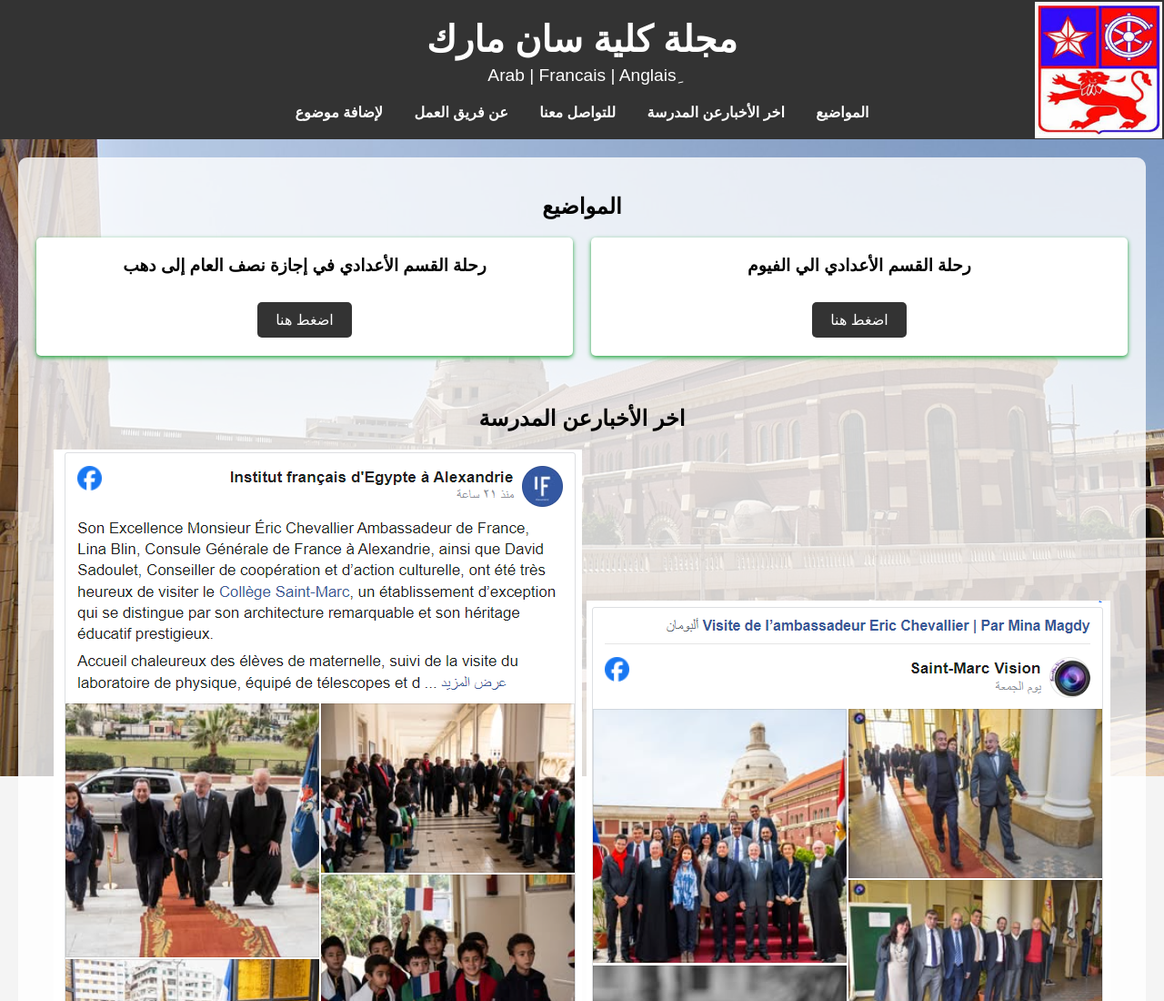
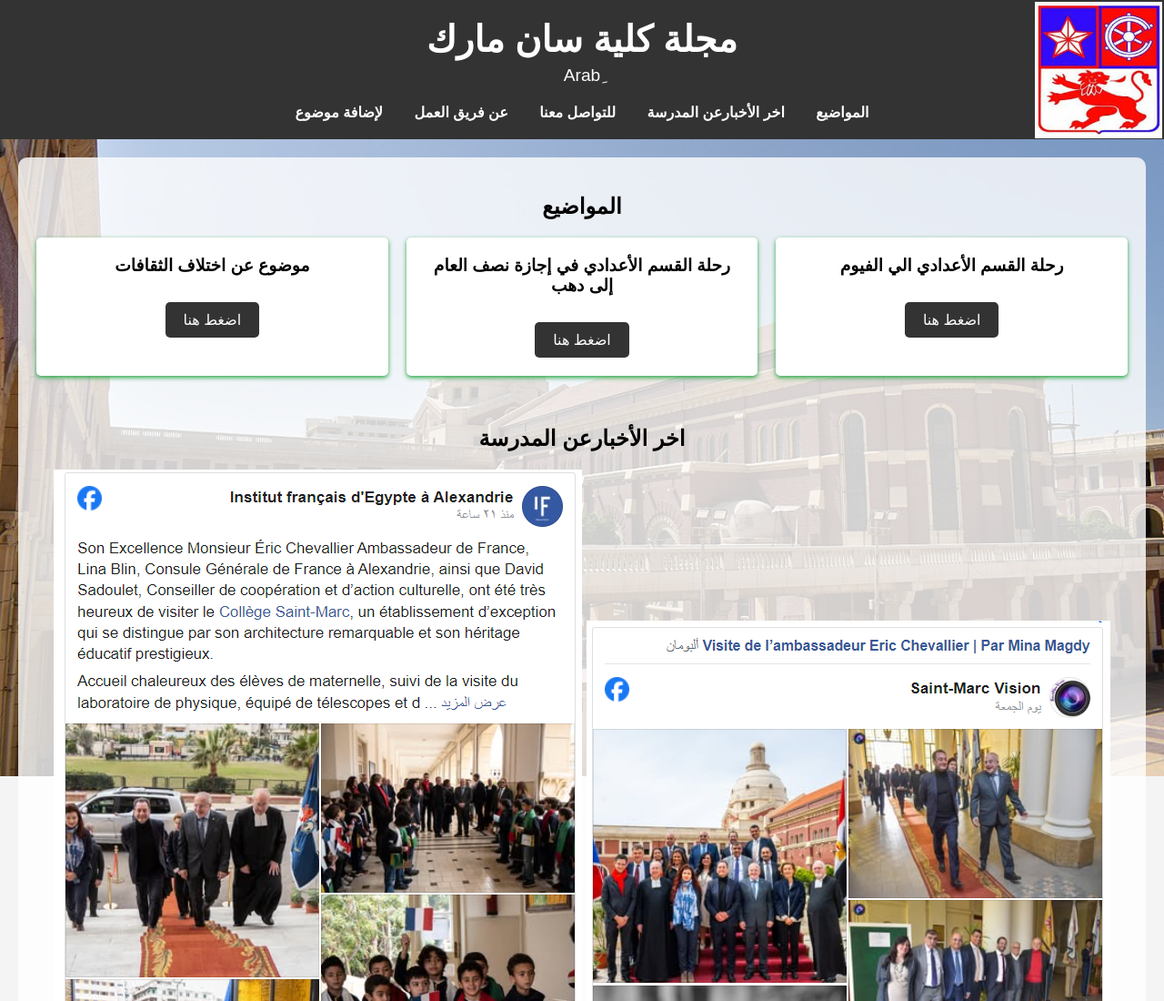
Before and after one commit to MarcYaacoub1/marco.github.io, a plain HTML site: page index.html in a window 1280 px wide. Shown: the top 1100 px of the page at 91% size. Drawn offline with Linux system fonts and the light colour scheme.

Commit message:
index.html

```diff
--- a/index.html
+++ b/index.html
@@ -12,7 +12,7 @@
         <img src="images (11).jpg" class="top-right-logo">
         <div class="container">
             <h1>مجلة كلية سان مارك</h1>
-            <p>ِArab | Francais | Anglais </p>
+            <p>ِArab</p>
             <nav>
                 <ul>
                     <li><a href="#projects">المواضيع</a></li>
@@ -39,6 +39,10 @@
                   <h3> رحلة القسم الأعدادي في إجازة نصف العام إلى دهب</h3>
                   <a href="https://online.anyflip.com/cnbcn/wcfs/index.html" class="btn">اضغط هنا</a>
                 </div>
+                <div class="project-card">
+                    <h3> موضوع عن اختلاف الثقافات</h3>
+                    <a href="https://online.anyflip.com/cnbcn/blex/index.html" class="btn">اضغط هنا</a>
+                  </div>
               </div>
             </div>
         <br><br>
```
